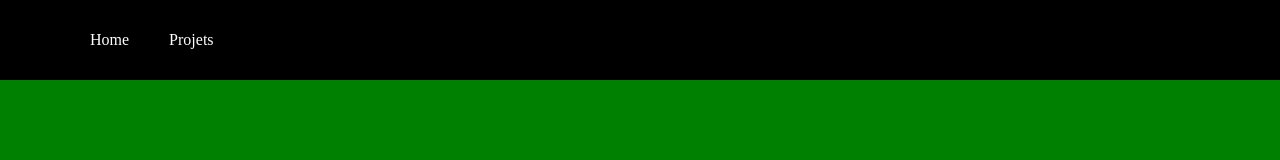
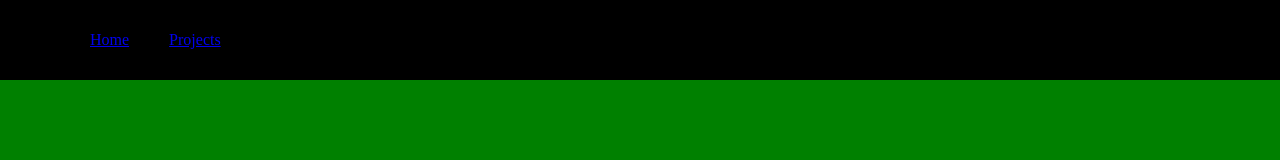
Before and after one commit to flaviohdsa/personal-blog-project-1, a plain HTML site: page project-one.html in a window 1280 px wide. Shown: the top 160 px of the page. Drawn offline with Linux system fonts and the light colour scheme.

Commit message:
Structure

```diff
--- a/project-one.html
+++ b/project-one.html
@@ -11,8 +11,8 @@
     <body>
         <nav class="nav-container">
             <ul class="links-container">
-                <li class="nav-links">Home</li>
-                <li class="nav-links">Projets</li>
+                <li class="nav-links"><a href="index.html">Home</a></li>
+                <li class="nav-links"><a href="project-one.html">Projects</a></li>
             </ul>
         </nav>
 
```
Also changed, not shown: index.html (+2 -2 lines).
